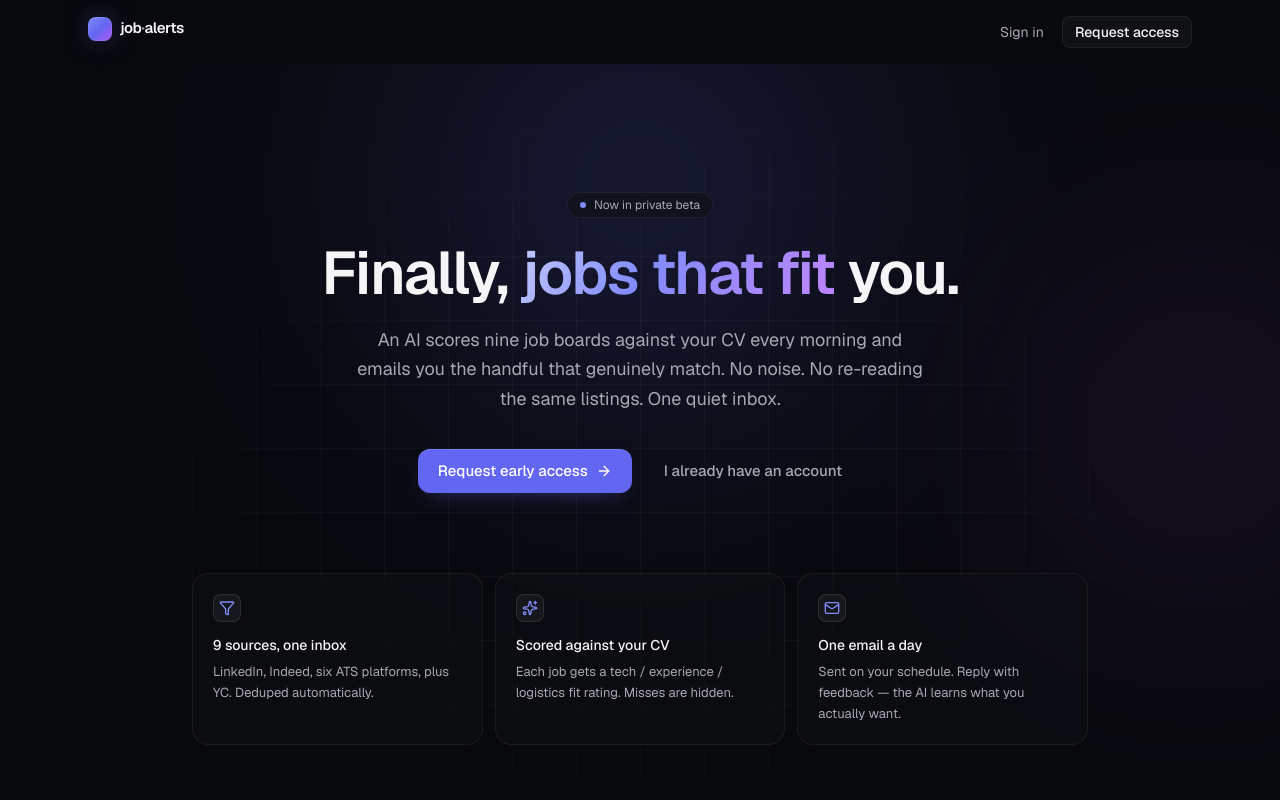
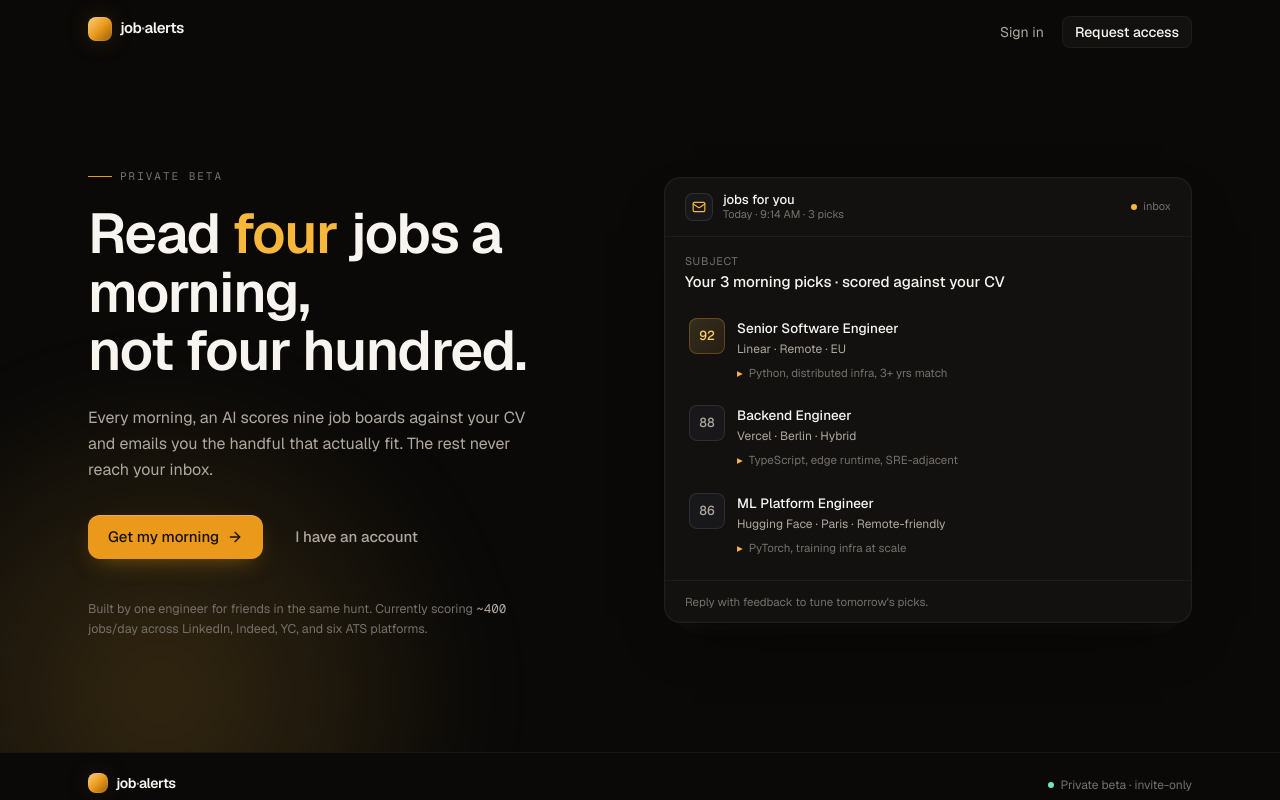
Before and after one commit to moe-the-goat/job-alerts-app, a Next.js app: page / in a window 1280 px wide. Shown: the top 800 px of the page. Built offline with nearby package versions, Linux system fonts and the light colour scheme.

Commit message:
Reworked landing page around a real morning-email preview, shifted accent from indigo to warm amber, and refreshed brand mark

```diff
--- a/src/app/dashboard/page.tsx
+++ b/src/app/dashboard/page.tsx
@@ -39,7 +39,9 @@
           </div>
           <h1 className="mt-6 text-3xl font-semibold tracking-tight text-[var(--text-primary)] sm:text-4xl">
             Welcome,{" "}
-            <span className="text-gradient">{user.email?.split("@")[0]}</span>
+            <span className="text-[var(--accent-400)]">
+              {user.email?.split("@")[0]}
+            </span>
           </h1>
           <p className="mt-4 text-base leading-relaxed text-[var(--text-secondary)]">
             Your account is ready. The full dashboard — daily matches and your
--- a/src/app/globals.css
+++ b/src/app/globals.css
@@ -1,43 +1,45 @@
 @import "tailwindcss";
 
 /* ------------------------------------------------------------------ */
-/*  Design tokens — Job Alerts, dark by default.                      */
-/*  Inspired by Linear / Vercel / Resend.                             */
+/*  Design tokens — Job Alerts.                                       */
+/*  Dark base with a warm amber accent — the metaphor is morning      */
+/*  light reaching a quiet inbox.                                     */
 /* ------------------------------------------------------------------ */
 
 :root {
-  /* Surfaces — warm-tinted near-blacks rather than pure black.       */
-  --bg-base:       #08090d;
-  --bg-elevated:   #0f1115;
-  --bg-overlay:    #15171c;
-  --bg-hover:      #1c1f25;
+  /* Surfaces — near-blacks with a faint warm undertone.              */
+  --bg-base:       #0a0908;
+  --bg-elevated:   #121110;
+  --bg-overlay:    #18171a;
+  --bg-hover:      #1f1d1c;
 
   /* Borders — subtle, low contrast.                                  */
-  --border-subtle: rgba(255, 255, 255, 0.06);
-  --border-muted:  rgba(255, 255, 255, 0.10);
-  --border-strong: rgba(255, 255, 255, 0.16);
+  --border-subtle: rgba(255, 244, 224, 0.05);
+  --border-muted:  rgba(255, 244, 224, 0.10);
+  --border-strong: rgba(255, 244, 224, 0.18);
 
   /* Text — three-level hierarchy.                                    */
-  --text-primary:   #f5f5f7;
-  --text-secondary: #a8a8b3;
-  --text-tertiary:  #6b6d78;
-  --text-disabled:  #45474f;
+  --text-primary:   #f8f5f0;
+  --text-secondary: #b0a89e;
+  --text-tertiary:  #75706a;
+  --text-disabled:  #45413d;
 
-  /* Brand accent — indigo→violet gradient pair.                      */
-  --accent-50:  #eef0ff;
-  --accent-200: #c4caff;
-  --accent-400: #818cf8;
-  --accent-500: #6366f1;
-  --accent-600: #4f46e5;
-  --accent-700: #4338ca;
+  /* Brand accent — amber / morning.                                  */
+  --accent-50:  #fff8eb;
+  --accent-200: #fde4a8;
+  --accent-300: #fbcf6e;
+  --accent-400: #f6b73b;
+  --accent-500: #ea991a;
+  --accent-600: #c47b11;
+  --accent-700: #985f0c;
 
   /* Status colors.                                                   */
-  --success-400: #4ade80;
-  --danger-400:  #f87171;
+  --success-400: #6ee7b7;
+  --danger-400:  #fb7185;
   --warning-400: #fbbf24;
 
   /* Focus ring — accent at low alpha for soft glow.                  */
-  --ring: rgba(129, 140, 248, 0.45);
+  --ring: rgba(246, 183, 59, 0.45);
 
   /* Radii.                                                           */
   --radius-sm: 6px;
@@ -65,6 +67,7 @@
 
   --color-accent-50:    var(--accent-50);
   --color-accent-200:   var(--accent-200);
+  --color-accent-300:   var(--accent-300);
   --color-accent-400:   var(--accent-400);
   --color-accent-500:   var(--accent-500);
   --color-accent-600:   var(--accent-600);
@@ -108,10 +111,9 @@
 
 ::selection {
   background: var(--accent-500);
-  color: #fff;
+  color: #1a1208;
 }
 
-/* Form element resets so our inputs look intentional.                */
 input,
 button,
 textarea,
@@ -128,7 +130,6 @@
   cursor: not-allowed;
 }
 
-/* Subtle scrollbars (Webkit/Chromium).                               */
 ::-webkit-scrollbar {
   width: 10px;
   height: 10px;
@@ -145,11 +146,11 @@
 }
 
 /* ------------------------------------------------------------------ */
-/*  Hero background — a single, restrained ambient glow.              */
-/*  Used by the marketing landing page only.                          */
+/*  Sunrise — a single, very subtle warm wash anchored bottom-left.   */
+/*  Used only on the landing hero. No grid, no orbs, no blur stack.   */
 /* ------------------------------------------------------------------ */
 
-.ambient-glow {
+.sunrise {
   position: absolute;
   inset: 0;
   overflow: hidden;
@@ -157,54 +158,16 @@
   z-index: 0;
 }
 
-.ambient-glow::before,
-.ambient-glow::after {
+.sunrise::before {
   content: "";
   position: absolute;
-  border-radius: 9999px;
-  filter: blur(120px);
-  opacity: 0.45;
-}
-
-.ambient-glow::before {
+  bottom: -300px;
+  left: -200px;
   width: 720px;
   height: 720px;
-  top: -240px;
-  left: 50%;
-  transform: translateX(-50%);
-  background: radial-gradient(circle, rgba(99, 102, 241, 0.55), transparent 70%);
-}
-
-.ambient-glow::after {
-  width: 480px;
-  height: 480px;
-  top: 120px;
-  right: -160px;
-  background: radial-gradient(circle, rgba(168, 85, 247, 0.35), transparent 70%);
-}
-
-/* Faint grid texture for hero — adds depth without visual noise.    */
-.grid-texture {
-  position: absolute;
-  inset: 0;
-  background-image:
-    linear-gradient(to right, rgba(255, 255, 255, 0.03) 1px, transparent 1px),
-    linear-gradient(to bottom, rgba(255, 255, 255, 0.03) 1px, transparent 1px);
-  background-size: 64px 64px;
-  mask-image: radial-gradient(ellipse at center, black 30%, transparent 75%);
-  pointer-events: none;
-  z-index: 0;
-}
-
-/* ------------------------------------------------------------------ */
-/*  Animated gradient text — used sparingly for hero accent words.    */
-/* ------------------------------------------------------------------ */
-
-.text-gradient {
-  background: linear-gradient(120deg, #c4caff 0%, #818cf8 40%, #c084fc 100%);
-  -webkit-background-clip: text;
-  background-clip: text;
-  color: transparent;
+  border-radius: 50%;
+  background: radial-gradient(circle, rgba(246, 183, 59, 0.18), transparent 65%);
+  filter: blur(40px);
 }
 
 /* ------------------------------------------------------------------ */
@@ -234,5 +197,3 @@
 .animate-fade-in {
   animation: fade-in 400ms ease-out both;
 }
-
-/* Stagger helpers — apply with style={{ animationDelay: '...ms' }}. */
--- a/src/app/page.tsx
+++ b/src/app/page.tsx
@@ -1,109 +1,91 @@
 import Link from "next/link";
-import { ArrowRight, Mail, Sparkles, Filter } from "lucide-react";
+import { ArrowRight } from "lucide-react";
 import { MarketingHeader } from "@/components/layout/marketing-header";
 import { MarketingFooter } from "@/components/layout/marketing-footer";
+import { EmailPreview } from "@/components/marketing/email-preview";
 import { buttonStyles } from "@/components/ui/button";
 
 export default function Home() {
   return (
     <div className="flex min-h-screen flex-col">
       <MarketingHeader />
+
       <main className="relative flex-1 overflow-hidden">
-        <div className="ambient-glow" aria-hidden />
-        <div className="grid-texture" aria-hidden />
+        <div className="sunrise" aria-hidden />
 
-        <section className="relative z-10 mx-auto flex w-full max-w-6xl flex-col items-center px-6 pt-20 pb-24 sm:pt-28 sm:pb-32 lg:pt-32 lg:pb-40">
-          {/* Eyebrow */}
-          <div className="animate-fade-in inline-flex items-center gap-2 rounded-full border border-[var(--border-muted)] bg-[var(--bg-elevated)]/60 px-3 py-1 text-xs text-[var(--text-secondary)] backdrop-blur">
-            <span className="h-1.5 w-1.5 rounded-full bg-[var(--accent-400)]" />
-            Now in private beta
-          </div>
+        <section className="relative z-10 mx-auto w-full max-w-6xl px-6 pt-12 pb-20 sm:pt-20 sm:pb-28 lg:pt-24">
+          <div className="grid grid-cols-1 items-center gap-14 lg:grid-cols-12 lg:gap-12">
+            {/* Left — the pitch */}
+            <div className="lg:col-span-6">
+              <p
+                className="animate-fade-in inline-flex items-center gap-2 font-mono text-[11px] uppercase tracking-[0.18em] text-[var(--text-tertiary)]"
+              >
+                <span className="h-px w-6 bg-[var(--accent-500)]" />
+                Private beta
+              </p>
 
-          {/* Headline */}
               <h1
-            className="animate-fade-in-up mt-6 max-w-3xl text-center text-4xl font-semibold leading-[1.05] tracking-tight text-[var(--text-primary)] sm:text-5xl lg:text-6xl"
+                className="animate-fade-in-up mt-5 text-4xl font-semibold leading-[1.05] tracking-tight text-[var(--text-primary)] sm:text-5xl lg:text-[56px]"
                 style={{ animationDelay: "80ms" }}
               >
-            Finally,{" "}
-            <span className="text-gradient">jobs that fit</span> you.
+                Read{" "}
+                <span className="text-[var(--accent-400)]">four</span> jobs a
+                morning,{" "}
+                <span className="whitespace-nowrap">not four hundred.</span>
               </h1>
 
-          {/* Sub-headline */}
               <p
-            className="animate-fade-in-up mt-5 max-w-xl text-center text-base leading-relaxed text-[var(--text-secondary)] sm:text-lg"
+                className="animate-fade-in-up mt-6 max-w-md text-[15.5px] leading-relaxed text-[var(--text-secondary)] sm:text-base"
                 style={{ animationDelay: "160ms" }}
               >
-            An AI scores nine job boards against your CV every morning and
-            emails you the handful that genuinely match. No noise. No
-            re-reading the same listings. One quiet inbox.
+                Every morning, an AI scores nine job boards against your CV and
+                emails you the handful that actually fit. The rest never reach
+                your inbox.
               </p>
 
-          {/* CTAs */}
               <div
-            className="animate-fade-in-up mt-9 flex flex-col items-center gap-3 sm:flex-row"
+                className="animate-fade-in-up mt-8 flex flex-col items-start gap-3 sm:flex-row sm:items-center"
                 style={{ animationDelay: "240ms" }}
               >
                 <Link
                   href="/signup"
                   className={buttonStyles({ variant: "primary", size: "lg" })}
                 >
-              Request early access
+                  Get my morning
                   <ArrowRight className="h-4 w-4" />
                 </Link>
                 <Link
                   href="/login"
                   className={buttonStyles({ variant: "ghost", size: "lg" })}
                 >
-              I already have an account
+                  I have an account
                 </Link>
               </div>
 
-          {/* Feature trio — answers the "why is this different" question */}
+              {/* Tiny meta row — one factual line, no logos / no fake quotes */}
+              <p
+                className="animate-fade-in mt-10 max-w-md text-[12.5px] leading-relaxed text-[var(--text-tertiary)]"
+                style={{ animationDelay: "320ms" }}
+              >
+                Built by one engineer for friends in the same hunt.
+                Currently scoring{" "}
+                <span className="font-mono text-[var(--text-secondary)]">~400</span>{" "}
+                jobs/day across LinkedIn, Indeed, YC, and six ATS platforms.
+              </p>
+            </div>
+
+            {/* Right — the artifact */}
             <div
-            className="animate-fade-in-up mt-20 grid w-full max-w-4xl grid-cols-1 gap-3 sm:grid-cols-3"
-            style={{ animationDelay: "360ms" }}
+              className="animate-fade-in-up lg:col-span-6"
+              style={{ animationDelay: "200ms" }}
             >
-            <FeatureCard
-              icon={<Filter className="h-4 w-4" />}
-              title="9 sources, one inbox"
-              body="LinkedIn, Indeed, six ATS platforms, plus YC. Deduped automatically."
-            />
-            <FeatureCard
-              icon={<Sparkles className="h-4 w-4" />}
-              title="Scored against your CV"
-              body="Each job gets a tech / experience / logistics fit rating. Misses are hidden."
-            />
-            <FeatureCard
-              icon={<Mail className="h-4 w-4" />}
-              title="One email a day"
-              body="Sent on your schedule. Reply with feedback — the AI learns what you actually want."
-            />
+              <EmailPreview />
+            </div>
           </div>
         </section>
       </main>
+
       <MarketingFooter />
     </div>
   );
 }
-
-function FeatureCard({
-  icon,
-  title,
-  body,
-}: {
-  icon: React.ReactNode;
-  title: string;
-  body: string;
-}) {
-  return (
-    <div className="group relative rounded-xl border border-[var(--border-subtle)] bg-[var(--bg-elevated)]/50 p-5 text-left backdrop-blur transition-all duration-200 hover:border-[var(--border-muted)] hover:bg-[var(--bg-elevated)]">
-      <div className="inline-flex h-7 w-7 items-center justify-center rounded-md bg-[var(--bg-overlay)] text-[var(--accent-400)] ring-1 ring-inset ring-[var(--border-muted)]">
-        {icon}
-      </div>
-      <h3 className="mt-3 text-sm font-medium text-[var(--text-primary)]">{title}</h3>
-      <p className="mt-1.5 text-[13px] leading-relaxed text-[var(--text-secondary)]">
-        {body}
-      </p>
-    </div>
-  );
-}
--- a/src/components/brand/logo.tsx
+++ b/src/components/brand/logo.tsx
@@ -28,8 +28,8 @@
         className={cn(
           "relative inline-block",
           s.mark,
-          "rounded-md bg-gradient-to-br from-[var(--accent-400)] via-[var(--accent-500)] to-[#a855f7]",
-          "shadow-[0_0_24px_-4px_rgba(99,102,241,0.6)]",
+          "rounded-md bg-gradient-to-br from-[var(--accent-300)] via-[var(--accent-500)] to-[var(--accent-700)]",
+          "shadow-[0_0_24px_-6px_rgba(234,153,26,0.55)]",
         )}
       >
         <span className="absolute inset-0 rounded-md ring-1 ring-inset ring-white/10" />
--- a/src/components/layout/auth-shell.tsx
+++ b/src/components/layout/auth-shell.tsx
@@ -18,10 +18,10 @@
         className="pointer-events-none absolute inset-0 overflow-hidden"
       >
         <div
-          className="absolute -top-40 left-1/2 h-[480px] w-[480px] -translate-x-1/2 rounded-full opacity-30 blur-[120px]"
+          className="absolute -top-40 left-1/2 h-[480px] w-[480px] -translate-x-1/2 rounded-full opacity-25 blur-[120px]"
           style={{
             background:
-              "radial-gradient(circle, rgba(99,102,241,0.55), transparent 70%)",
+              "radial-gradient(circle, rgba(246,183,59,0.45), transparent 70%)",
           }}
         />
       </div>
--- /dev/null
+++ b/src/components/marketing/email-preview.tsx
@@ -0,0 +1,143 @@
+import { Mail } from "lucide-react";
+
+/**
+ * A high-fidelity render of the actual morning email — styled to be
+ * recognizable as an email and to surface the value (per-job score,
+ * match reason) without explanatory copy.
+ *
+ * The data is hand-picked for the demo, not a fixture from the DB.
+ */
+type Job = {
+  score: number;
+  title: string;
+  company: string;
+  location: string;
+  match: string;
+};
+
+const SAMPLE_JOBS: Job[] = [
+  {
+    score: 92,
+    title: "Senior Software Engineer",
+    company: "Linear",
+    location: "Remote · EU",
+    match: "Python, distributed infra, 3+ yrs match",
+  },
+  {
+    score: 88,
+    title: "Backend Engineer",
+    company: "Vercel",
+    location: "Berlin · Hybrid",
+    match: "TypeScript, edge runtime, SRE-adjacent",
+  },
+  {
+    score: 86,
+    title: "ML Platform Engineer",
+    company: "Hugging Face",
+    location: "Paris · Remote-friendly",
+    match: "PyTorch, training infra at scale",
+  },
+];
+
+export function EmailPreview() {
+  return (
+    <div className="relative w-full">
+      {/* Very subtle stacked-card illusion behind, hinting at the daily archive */}
+      <div
+        aria-hidden
+        className="absolute -bottom-3 left-4 right-4 h-full rounded-2xl bg-[var(--bg-elevated)] opacity-40 blur-[1px]"
+      />
+      <div
+        aria-hidden
+        className="absolute -bottom-1.5 left-2 right-2 h-full rounded-2xl bg-[var(--bg-elevated)] opacity-60"
+      />
+
+      <article
+        role="figure"
+        aria-label="Sample morning email from job-alerts"
+        className="relative overflow-hidden rounded-2xl border border-[var(--border-muted)] bg-[var(--bg-elevated)] shadow-[0_24px_60px_-30px_rgba(0,0,0,0.8),0_0_0_1px_rgba(255,244,224,0.02)_inset]"
+      >
+        {/* Email header — a real email client chrome row */}
+        <header className="flex items-center justify-between border-b border-[var(--border-subtle)] px-5 py-3.5">
+          <div className="flex items-center gap-2.5">
+            <div className="flex h-7 w-7 items-center justify-center rounded-md bg-[var(--bg-overlay)] text-[var(--accent-400)] ring-1 ring-inset ring-[var(--border-muted)]">
+              <Mail className="h-3.5 w-3.5" />
+            </div>
+            <div className="leading-tight">
+              <div className="text-[13px] font-medium text-[var(--text-primary)]">
+                jobs for you
+              </div>
+              <div className="text-[11px] text-[var(--text-tertiary)]">
+                Today · 9:14 AM · 3 picks
+              </div>
+            </div>
+          </div>
+          <div className="hidden sm:flex items-center gap-1.5 text-[11px] text-[var(--text-tertiary)]">
+            <span className="h-1.5 w-1.5 rounded-full bg-[var(--accent-400)]" />
+            inbox
+          </div>
+        </header>
+
+        {/* Subject line */}
+        <div className="px-5 pt-4 pb-2">
+          <div className="text-[11px] uppercase tracking-wider text-[var(--text-tertiary)]">
+            Subject
+          </div>
+          <div className="mt-0.5 text-[15px] font-medium text-[var(--text-primary)]">
+            Your 3 morning picks · scored against your CV
+          </div>
+        </div>
+
+        {/* Job entries */}
+        <ul className="px-3 pb-3 pt-1">
+          {SAMPLE_JOBS.map((job, i) => (
+            <li
+              key={job.title}
+              className="rounded-lg px-2 py-3 transition-colors hover:bg-[var(--bg-overlay)] sm:px-3 animate-fade-in-up"
+              style={{ animationDelay: `${260 + i * 90}ms` }}
+            >
+              <div className="flex items-start gap-3">
+                <ScorePill score={job.score} />
+                <div className="min-w-0 flex-1">
+                  <div className="text-[13.5px] font-medium text-[var(--text-primary)]">
+                    {job.title}
+                  </div>
+                  <div className="mt-0.5 text-[12px] text-[var(--text-secondary)]">
+                    {job.company} · {job.location}
+                  </div>
+                  <div className="mt-1.5 flex items-center gap-1.5 text-[11.5px] text-[var(--text-tertiary)]">
+                    <span className="text-[var(--accent-400)]">▸</span>
+                    <span>{job.match}</span>
+                  </div>
+                </div>
+              </div>
+            </li>
+          ))}
+        </ul>
+
+        {/* Footer note — explains the feedback loop in product voice */}
+        <footer className="border-t border-[var(--border-subtle)] px-5 py-3 text-[11.5px] text-[var(--text-tertiary)]">
+          Reply with feedback to tune tomorrow&apos;s picks.
+        </footer>
+      </article>
+    </div>
+  );
+}
+
+function ScorePill({ score }: { score: number }) {
+  // Score uses mono digits so 92 and 88 line up; the box uses a soft
+  // amber tint that scales subtly with the score — 90+ glows warmer.
+  const strong = score >= 90;
+  return (
+    <div
+      className={
+        "flex h-9 w-9 shrink-0 items-center justify-center rounded-md font-mono text-[13px] font-medium " +
+        (strong
+          ? "bg-gradient-to-br from-[var(--accent-300)]/15 to-[var(--accent-500)]/10 text-[var(--accent-300)] ring-1 ring-inset ring-[var(--accent-500)]/30"
+          : "bg-[var(--bg-overlay)] text-[var(--text-secondary)] ring-1 ring-inset ring-[var(--border-muted)]")
+      }
+    >
+      {score}
+    </div>
+  );
+}
--- a/src/components/ui/button.tsx
+++ b/src/components/ui/button.tsx
@@ -12,8 +12,8 @@
     variants: {
       variant: {
         primary:
-          "bg-[var(--accent-500)] text-white shadow-[0_1px_0_0_rgba(255,255,255,0.12)_inset,0_8px_24px_-12px_rgba(99,102,241,0.55)] " +
-          "hover:bg-[var(--accent-600)] active:bg-[var(--accent-700)]",
+          "bg-[var(--accent-500)] text-[#1a1208] shadow-[0_1px_0_0_rgba(255,255,255,0.18)_inset,0_8px_24px_-10px_rgba(234,153,26,0.55)] " +
+          "hover:bg-[var(--accent-400)] active:bg-[var(--accent-600)]",
         secondary:
           "bg-[var(--bg-elevated)] text-[var(--text-primary)] border border-[var(--border-muted)] " +
           "hover:bg-[var(--bg-overlay)] hover:border-[var(--border-strong)]",
```
Lines whose indentation alone changed are shown as unchanged.
